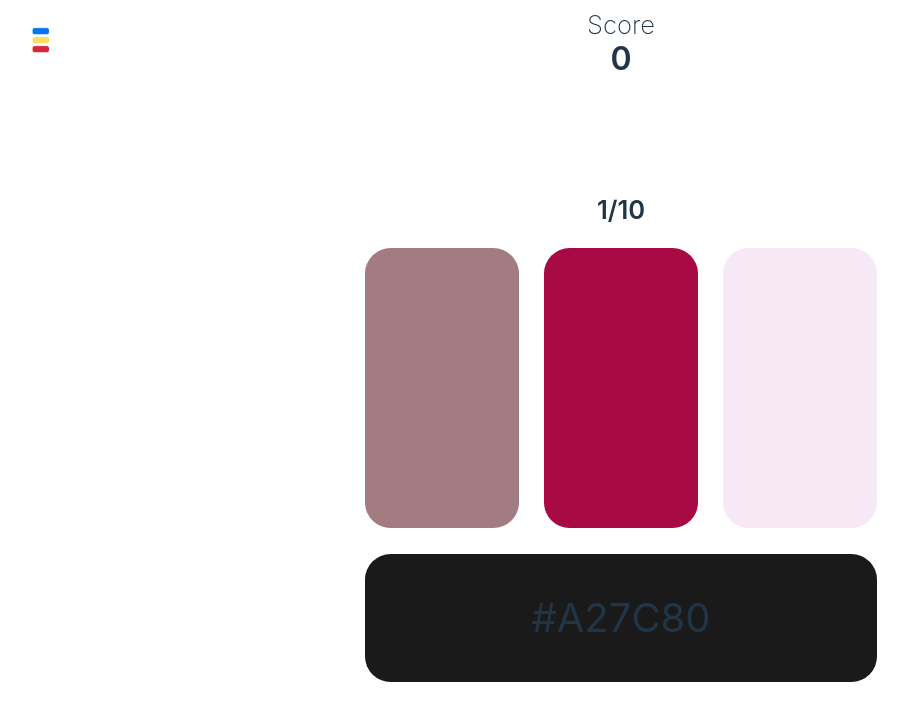
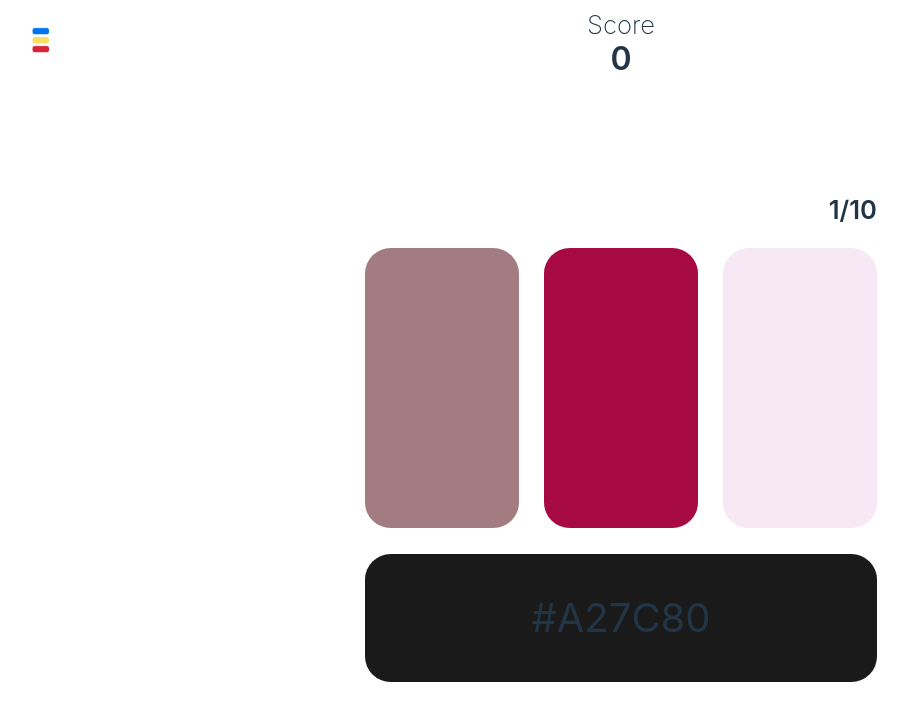
Before and after one commit to asb1512/hex-creator, a React (Vite) app: page / in a window 1280 px wide. Shown: the top 720 px of the page, without its empty margins (19-927 px from the left). Built offline with nearby package versions, Linux system fonts and the light colour scheme.

Commit message:
moved round counter to right side

```diff
--- a/src/components/color/RoundCounter.css
+++ b/src/components/color/RoundCounter.css
@@ -1,5 +1,7 @@
 .round-counter {
+  width: 50%;
   margin: 0 auto 2vmax auto;
+  text-align: end;
   font-size: 2vmax;
   font-weight: 600;
 }
```
